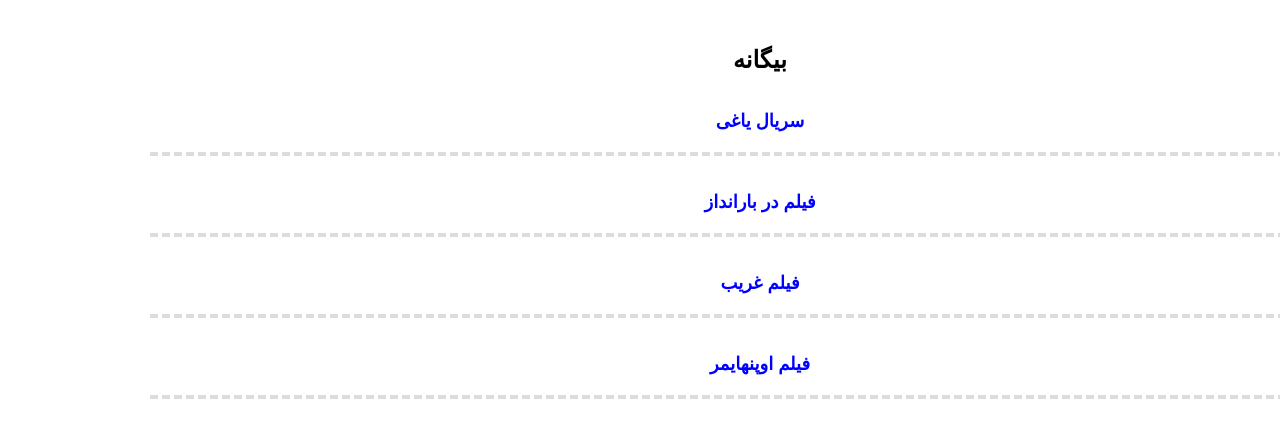
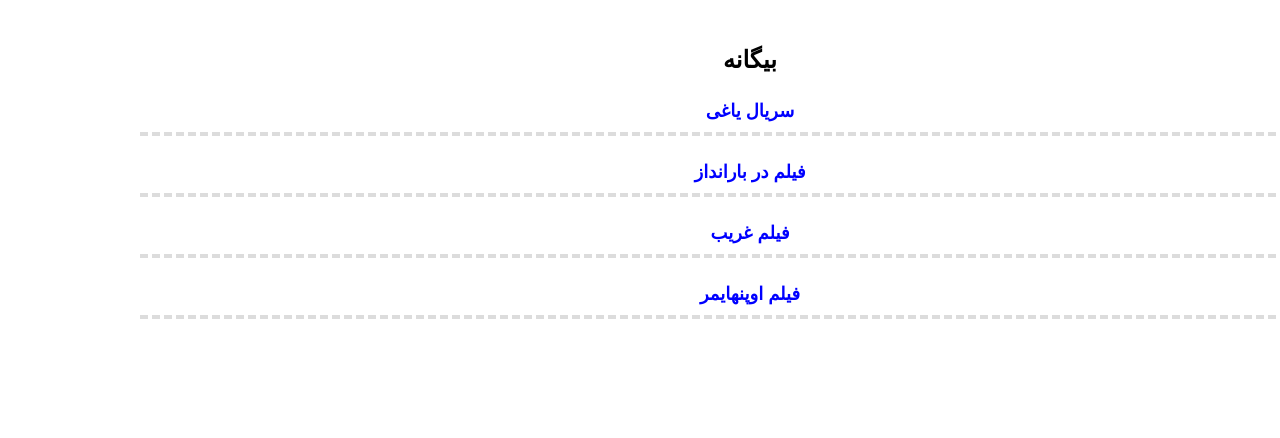
Before and after one commit to darkblog/darkblog.github.io, a Jekyll site: the page built from index.html, in a window 1280 px wide. Shown: the top 438 px of the page. Built offline with Jekyll 4.4.1, drawn with Linux system fonts in a browser that asks for light colours.

Commit message:
Update index.html

```diff
--- a/_layouts/index.html
+++ b/_layouts/index.html
@@ -6,7 +6,7 @@
 <title>بیگانه</title>
 <meta name="description" content="بیگانه">
 <link rel="canonical" href="https://biganeh.com/">
-<style amp-custom>body{font-family:sans-serif;margin:auto;padding:30px;text-align:center}h1{font-size:x-large}h2{font-size:large;padding:20px;border-bottom:4px dashed gainsboro}a{color:blue;text-decoration:none;padding:8px}</style>
+<style amp-custom>body{font-family:sans-serif;margin:auto;padding:30px;text-align:center}h1{font-size:x-large}h2{font-size:large;padding:10px;border-bottom:4px dashed gainsboro}a{color:blue;text-decoration:none;padding:8px}</style>
 </head>
 <body>
 <header>
```
